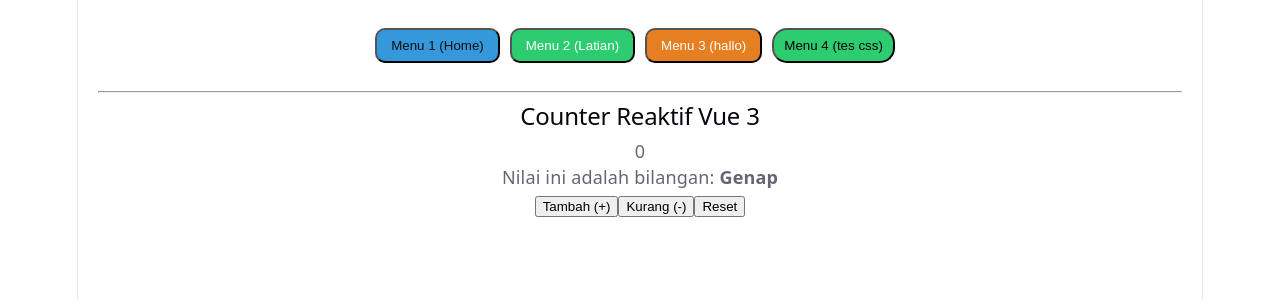
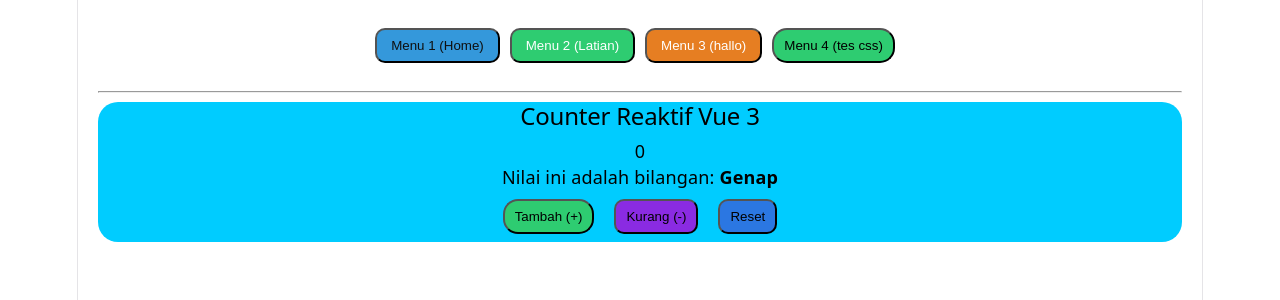
Before and after one commit to Hakkul/latian_js, a Vue app in the folder vue/frontend/: page / in a window 1280 px wide. Both pictures are taken after a click on the button "Menu 2 (Latian)". Shown: the top 300 px of the page. Built offline with nearby package versions, Linux system fonts and the light colour scheme.

Commit message:
add class and add css

```diff
--- a/vue/frontend/src/css/latian.css
+++ b/vue/frontend/src/css/latian.css
@@ -0,0 +1,62 @@
+.counter-card {
+    display: block;
+    background: rgb(0, 204, 255);
+    border-radius: 20px;
+}
+
+h2{
+    color: black;
+    font-weight: 500;
+}
+
+.display-angka {
+    color: black;
+}
+
+p{
+    color: black;
+}
+
+.actions {
+    margin: 5px, 4px;
+    padding: 20px, 10px;
+}
+
+.add {
+    background-color: #2ecc71;
+    color: black;
+    padding: 8px 10px;
+    margin: 8px 10px;
+    border-radius: 15px;
+    cursor: pointer;
+}
+
+.min {
+    background-color: blueviolet;
+    color: black;
+    padding: 8px 10px;
+    margin: 8px 10px;
+    border-radius: 10px;
+    cursor: pointer;
+}
+
+.btn-reset {
+    background-color: rgb(43, 119, 226);
+    color: black;
+    padding: 8px 10px;
+    margin: 8px 10px;
+    border-radius: 10px;
+    cursor: pointer;
+}
+
+.add:hover {
+    background-color: white;
+}
+
+.min:hover {
+    background-color: white;
+}
+
+.btn-reset:hover {
+    background-color: white;
+}
--- a/vue/frontend/src/latian.vue
+++ b/vue/frontend/src/latian.vue
@@ -1,7 +1,7 @@
 
 <script setup>
 import { ref, computed } from "vue"
-// import './css/app.css'
+import './css/latian.css'
 
 
 const count = ref(0)
@@ -27,8 +27,8 @@ const reset = () => {
     <p>Nilai ini adalah bilangan: <strong>{{ statusGenapGanjil }}</strong></p>
 
     <div class="actions">
-      <button @click="tambah" :disabled="count >= batasMaksimal">Tambah (+)</button>
-      <button @click="count > 0 ? count-- : null">Kurang (-)</button>
+      <button class="add" @click="tambah" :disabled="count >= batasMaksimal">Tambah (+)</button>
+      <button class="min" @click="count > 0 ? count-- : null">Kurang (-)</button>
       <button @click="reset" class="btn-reset">Reset</button>
     </div>
   </div>
```
